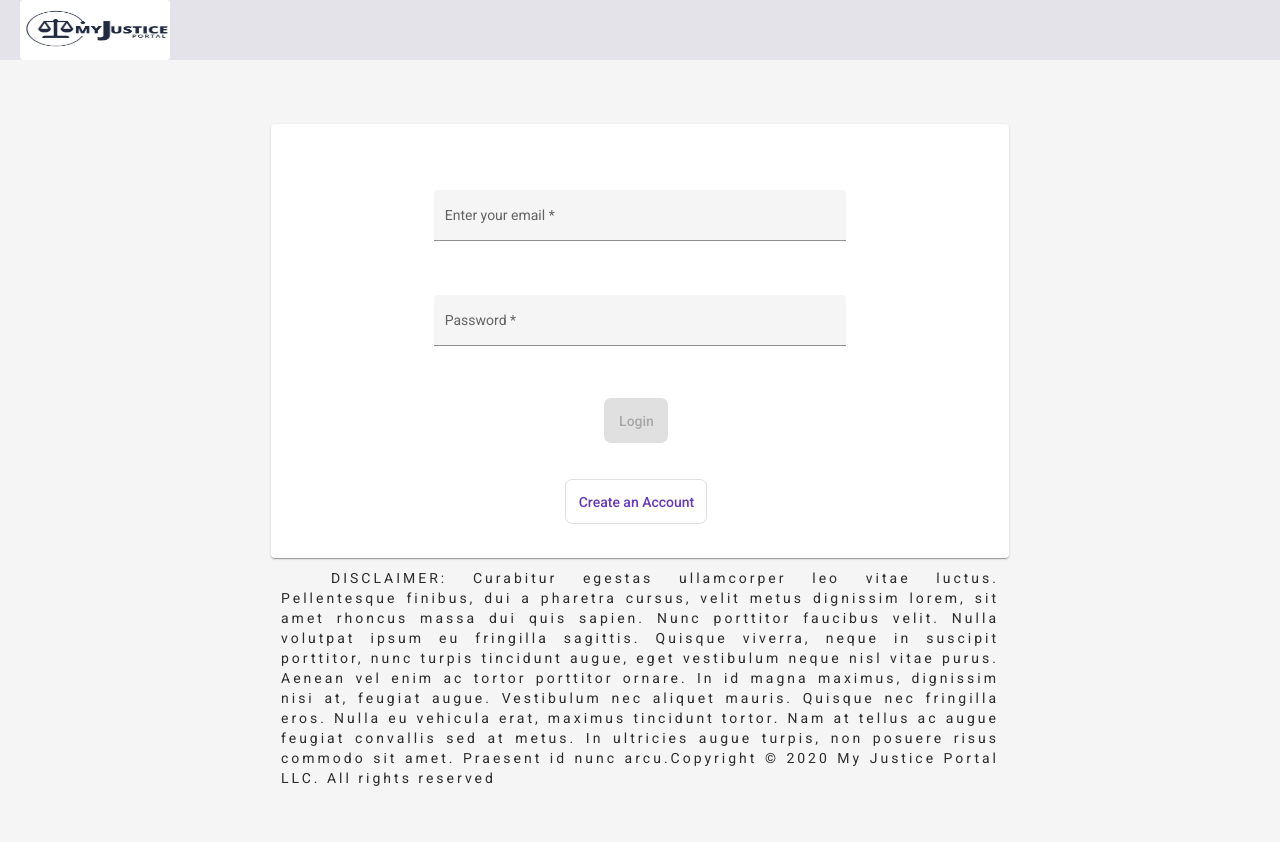
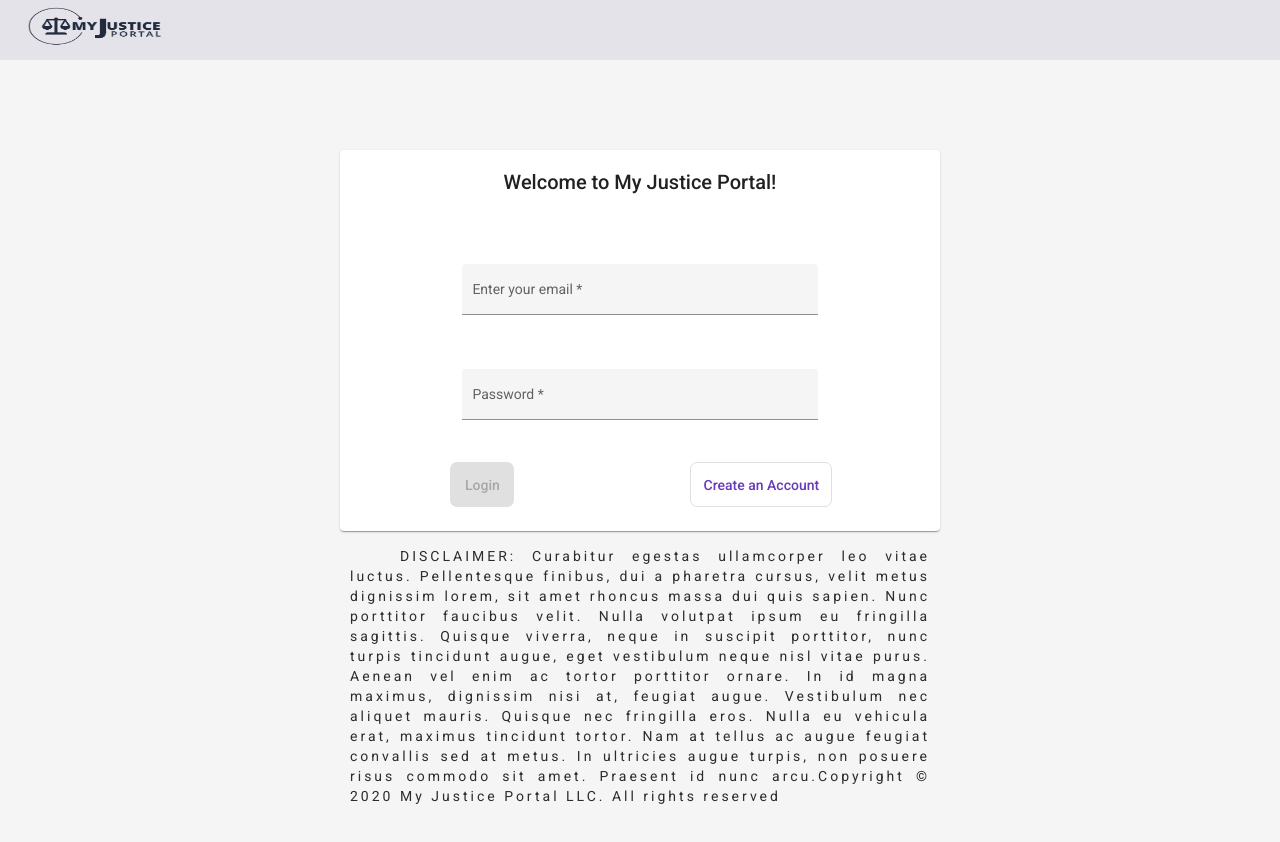
Before and after one commit to Piyush696/myjusticeportal-ui, an Angular app: page /login in a window 1280 px wide. Shown: the top 842 px of the page. Built offline with nearby package versions, Linux system fonts and the light colour scheme.

Commit message:
changes done

```diff
--- a/src/app/layouts/layout.component.html
+++ b/src/app/layouts/layout.component.html
@@ -4,9 +4,12 @@
     </div>
     <div class="main-panel">
         <navbar-cmp></navbar-cmp>
-        <div class="content">
+        <!-- <div class="content">
             <router-outlet></router-outlet>
         </div>
         <footer-cmp></footer-cmp>
+    </div> -->
+        <div class="content">
+            <h1>WELCOME TO MY JUSTICE PORTAL!</h1>
+        </div>
     </div>
-</div>
--- a/src/app/layouts/sidebar/sidebar.component.html
+++ b/src/app/layouts/sidebar/sidebar.component.html
@@ -1,13 +1,12 @@
-
 <div class="sidebar-wrapper">
   <div class="logo">
     <a href="http://www.creative-tim.com" class="simple-text logo-mini">
       <div class="logo-image-small">
-        <img src="assets/img/angular2-logo.png">
+        <img src="assets/img/favicon1.png">
       </div>
     </a>
-    <a href="https://www.creative-tim.com" class="simple-text logo-normal">
-      Creative Tim
+    <a href="assets/img/logo.png" class="simple-text logo-normal">
+      My Justice Portal
     </a>
   </div>
   <ul class="nav">
--- a/src/app/pages/login/login.component.css
+++ b/src/app/pages/login/login.component.css
@@ -1,8 +1,8 @@
 .login-container {
-  padding-right: 20%;
-  padding-left: 20%;
-  padding-top: 5%;
-  padding-bottom: 5%;
+  display: flex;
+  align-items: center;
+  justify-content: center;
+  margin-top: 7%;
 }
 
 .input-container {
@@ -18,11 +18,21 @@
   margin-left: 20px;
 }
 
+.btn-group {
+  display: flex;
+  justify-content: space-around;
+  margin-left: 10px;
+}
+
+.matCard {
+  width: 600px;
+}
 
 .text-style {
   text-indent: 50px;
   text-align: justify;
   letter-spacing: 3px;
+  padding-top: 15px;
 }
 
 .mat-Padding {
@@ -30,7 +40,7 @@
 }
 
 .mat-forms-fields {
-  width: 60%;
+  width: 65%;
   padding-top: 40px;
   padding-bottom: 5px;
 }
--- a/src/app/pages/login/login.component.html
+++ b/src/app/pages/login/login.component.html
@@ -1,9 +1,10 @@
 <div style="background: #e4e3e9;">
-    <img src="assets/img/LOGO 4.jpg" alt="logo" class="logo">
+    <img src="assets/img/logo.png" alt="logo" class="logo">
 </div>
 <div class="login-container">
-    <div class="col">
+    <div class="matCard">
         <mat-card>
+            <h2 class="text-center">Welcome to My Justice Portal!</h2>
             <div class="col-md-12" class="input-container">
                 <mat-form-field appearance="fill" class="mat-forms-fields">
                     <mat-label>Enter your email</mat-label>
@@ -27,13 +28,15 @@
                     </mat-error>
                 </mat-form-field>
             </div>
-            <div class="button-row input-container">
-                <button [disabled]="loginForm.invalid" mat-raised-button color="primary" class="btn-padding"
-                    (click)="onLogin()">Login</button>
-            </div>
-            <div class="button-row input-container">
-                <button [routerLink]="'/register'" mat-stroked-button color="primary" class="btn-padding">Create an
-                    Account</button>
+            <div class="btn-group">
+                <div class="button-row">
+                    <button [disabled]="loginForm.invalid" mat-raised-button color="primary" class="btn-padding"
+                        (click)="onLogin()">Login</button>
+                </div>
+                <div class="button-row">
+                    <button [routerLink]="'/register'" mat-stroked-button color="primary" class="btn-padding">Create an
+                        Account</button>
+                </div>
             </div>
         </mat-card>
         <div>
--- a/src/app/pages/login/login.component.ts
+++ b/src/app/pages/login/login.component.ts
@@ -1,5 +1,6 @@
 import { Component, OnInit } from '@angular/core';
 import { FormBuilder, FormControl, FormGroup, Validators } from '@angular/forms';
+import { Router } from '@angular/router';
 import { LoginService } from 'app/services/login.service';
 import { ToastrService } from "ngx-toastr";
 @Component({
@@ -9,7 +10,8 @@ import { ToastrService } from "ngx-toastr";
 })
 export class LoginComponent implements OnInit {
   loginForm: FormGroup;
-  constructor(private fb: FormBuilder, private loginService: LoginService, private toastr: ToastrService) { }
+  constructor(private fb: FormBuilder, private router: Router,
+    private loginService: LoginService, private toastr: ToastrService) { }
 
   ngOnInit(): void {
     this.loginForm = this.fb.group({
@@ -30,6 +32,7 @@ export class LoginComponent implements OnInit {
           this.loginService.checkToken().then((data: any) => {
             console.log(data)
             this.showNotification('top', 'right');
+            this.router.navigateByUrl('/dashboard')
           })
         }
 
--- a/src/app/pages/registration/registration.component.css
+++ b/src/app/pages/registration/registration.component.css
@@ -1,8 +1,12 @@
 .register-container {
-  padding-right: 20%;
-  padding-left: 20%;
-  padding-top: 5%;
-  padding-bottom: 5%;
+  display: flex;
+  align-items: center;
+  justify-content: center;
+  margin-top: 7%;
+}
+
+.matCard {
+  width: 600px;
 }
 
 .input-container {
@@ -15,7 +19,7 @@
 .logo {
   width: 150px;
   height: 60px;
-  margin-left: 20px;
+  margin-left: 10px;
 }
 
 .form-fields {
@@ -23,7 +27,7 @@
 }
 
 .mat-forms-fields {
-  width: 60%;
+  width: 76%;
   padding-top: 40px;
   padding-bottom: 5px;
 }
--- a/src/app/pages/registration/registration.component.html
+++ b/src/app/pages/registration/registration.component.html
@@ -1,8 +1,8 @@
 <div style="background: #e4e3e9;">
-    <img src="assets/img/LOGO 4.jpg" alt="logo" class="logo">
+    <img src="assets/img/logo.png" alt="logo" class="logo">
 </div>
 <div class="register-container">
-    <div class="col">
+    <div class="matCard">
         <mat-card>
             <h2 class="text-center">Create an Account</h2>
             <div class="col-md-12" class="input-container">
@@ -49,8 +49,8 @@
             <div class="col-md-12" class="input-container">
                 <mat-form-field appearance="fill" class="mat-forms-fields form-fields">
                     <mat-label>Password</mat-label>
-                    <input matInput placeholder="password" [formControl]="registrationForm.controls['password']"
-                        required>
+                    <input type="password" matInput placeholder="password"
+                        [formControl]="registrationForm.controls['password']" required>
                     <mat-error
                         *ngIf="registrationForm.controls['password'].invalid && registrationForm.controls['password'].touched">
                         <small class="text-danger" *ngIf="registrationForm.get('password').errors?.required">
@@ -62,7 +62,7 @@
             <div class="col-md-12" class="input-container">
                 <mat-form-field appearance="fill" class="mat-forms-fields form-fields">
                     <mat-label>Confirm Password</mat-label>
-                    <input matInput placeholder="Confirm Password"
+                    <input type="password" matInput placeholder="Confirm Password"
                         [formControl]="registrationForm.controls['confirmPassword']" required>
                     <mat-error
                         *ngIf="registrationForm.controls['confirmPassword'].invalid && registrationForm.controls['confirmPassword'].touched">
--- a/src/app/pages/registration/registration.component.ts
+++ b/src/app/pages/registration/registration.component.ts
@@ -1,5 +1,6 @@
 import { Component, OnInit } from '@angular/core';
 import { FormBuilder, FormControl, FormGroup, Validators } from '@angular/forms';
+import { Router } from '@angular/router';
 import { RegistrationService } from 'app/services/registration.service';
 
 @Component({
@@ -9,7 +10,7 @@ import { RegistrationService } from 'app/services/registration.service';
 })
 export class RegistrationComponent implements OnInit {
   registrationForm: FormGroup;
-  constructor(private fb: FormBuilder, private registrationService: RegistrationService) { }
+  constructor(private fb: FormBuilder, private registrationService: RegistrationService, private router: Router) { }
 
   ngOnInit(): void {
     this.registrationForm = this.fb.group({
@@ -26,6 +27,7 @@ export class RegistrationComponent implements OnInit {
     console.log(this.registrationForm.value)
     this.registrationService.addUser(this.registrationForm.value).subscribe((result) => {
       console.log(result)
+      this.router.navigateByUrl('/dashboard')
     })
   }
 }
--- a/src/index.html
+++ b/src/index.html
@@ -4,7 +4,7 @@
 <head>
   <meta charset="utf-8" />
   <link rel="apple-touch-icon" sizes="76x76" href="./assets/img/apple-icon.png">
-  <link rel="icon" type="image/png" sizes="96x96" href="./assets/img/favicon.png">
+  <link rel="icon" type="image/png" sizes="96x96" href="assets/img/favicon1.png">
   <meta http-equiv="X-UA-Compatible" content="IE=edge,chrome=1" />
   <meta content='width=device-width, initial-scale=1.0, maximum-scale=1.0, user-scalable=0' name='viewport' />
   <meta name="viewport" content="width=device-width" />
```
Also changed, not shown: src/app/app.routing.ts (+6 -1 lines), src/app/layouts/sidebar/sidebar.component.ts (+6 -6 lines), src/assets/img/favicon1.png (added), src/assets/img/logo.png (added). Lines whose indentation alone changed are shown as unchanged.
